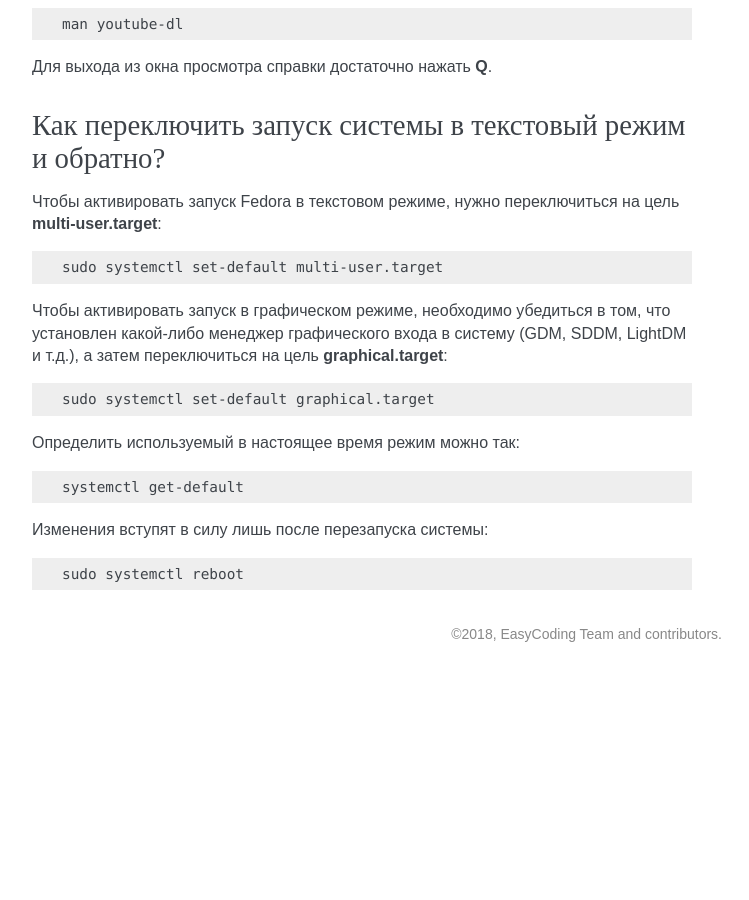
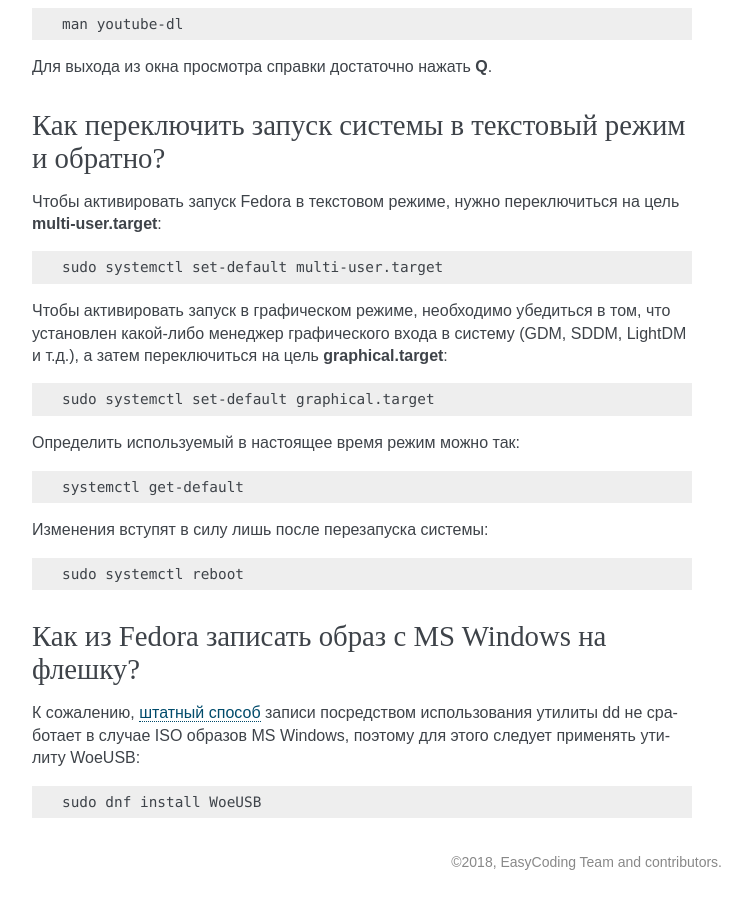
Before and after one commit to RussianFedora/FAQ, a Sphinx documentation site: the page built from source/using-system.rst, in a window 1280 px wide and 900 px high, scrolled down 17889 px. Shown: the whole window, without its empty margins (388-1137 px from the left). Built offline with Sphinx 7.4.7, drawn with Linux system fonts in a browser that asks for light colours; before the commit the page ends 18561 px from its top, so only the background shows below that.

Commit message:
Added question about writing Windows ISO images.

```diff
--- a/source/using-system.rst
+++ b/source/using-system.rst
@@ -1064,3 +1064,15 @@ KDE предоставляет особый PAM модуль для автома
 .. code-block:: bash
 
     sudo systemctl reboot
+
+.. index:: iso, write iso, image
+.. _fedora-winiso:
+
+Как из Fedora записать образ с MS Windows на флешку?
+========================================================
+
+К сожалению, :ref:`штатный способ <usb-flash>` записи посредством использования утилиты dd не сработает в случае ISO образов MS Windows, поэтому для этого следует применять утилиту WoeUSB:
+
+.. code-block:: bash
+
+    sudo dnf install WoeUSB
```
